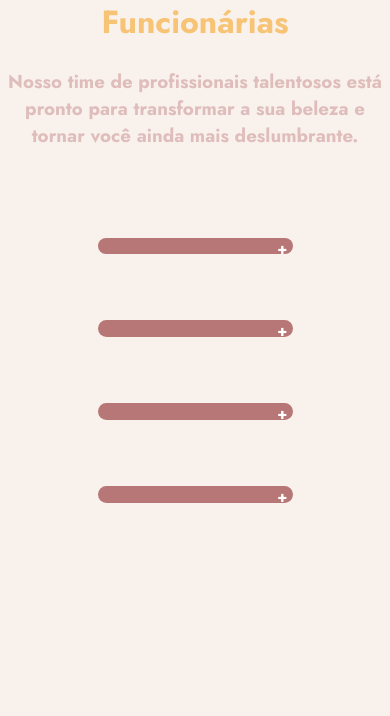
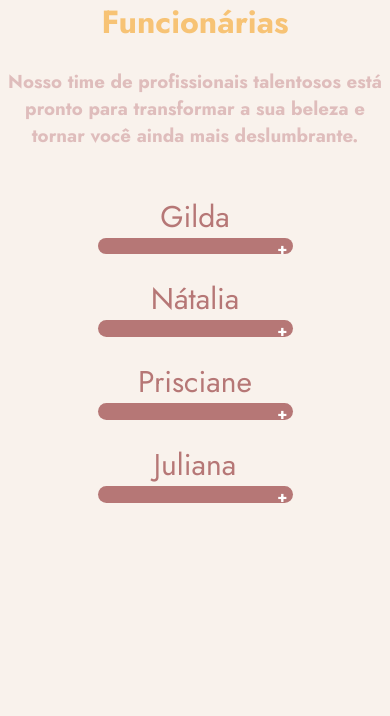
Before and after one commit to serya012/projetoSalaoPI, a PHP site: page /paginas/equipe.html in a window 390 px wide. Shown: the part 128-844 px from the top of the page. Run offline with PHP 8.4, Linux system fonts and the light colour scheme.

Commit message:
Equipe estava igual ao serviço,entao so repeti

```diff
--- a/css/estiloequipe.css
+++ b/css/estiloequipe.css
@@ -127,3 +127,90 @@
 width: 40px;
 height: 40px;
 }
+
+/*RESPONSIVIDADE*/
+
+@media screen and (max-width: 1980px) {
+  .texthighcolapse{
+    color: #B67776;
+    font-size: 30px;
+    margin-left: -80vh;
+  }
+}
+
+@media screen and (max-width: 1769px) {
+  .texthighcolapse{
+    color: #B67776;
+    font-size: 30px;
+    margin-left: -110vh;
+}
+}
+@media screen and (max-width: 1670px) {
+  .texthighcolapse{
+    color: #B67776;
+    font-size: 30px;
+    margin-left: -100vh;
+}
+}
+@media screen and (max-width: 1533px) {
+  .texthighcolapse{
+    color: #B67776;
+    font-size: 30px;
+    margin-left: -90vh;
+}
+}
+@media screen and (max-width: 1429px) {
+  .texthighcolapse{
+    color: #B67776;
+    font-size: 30px;
+    margin-left: -80vh;
+}
+}
+@media screen and (max-width: 1326px) {
+  .texthighcolapse{
+    color: #B67776;
+    font-size: 30px;
+    margin-left: -100vh;
+}
+}
+
+@media screen and (max-width: 1226px) {
+  .texthighcolapse{
+    color: #B67776;
+    font-size: 30px;
+    margin-left: -80vh;
+}
+}
+@media screen and (max-width: 1054px) {
+  .texthighcolapse{
+    color: #B67776;
+    font-size: 30px;
+    margin-left: -70vh;
+}
+}
+
+@media screen and (max-width: 994px) {
+  .texthighcolapse{
+    color: #B67776;
+    font-size: 30px;
+    margin-left: -60vh;
+}
+}
+
+
+@media screen and (max-width: 828px) {
+  .texthighcolapse{
+    color: #B67776;
+    font-size: 30px;
+    margin-left: -50vh;
+
+}
+}
+
+@media screen and (max-width: 780px) {
+  .texthighcolapse{
+    color: #B67776;
+    font-size: 30px;
+    margin-left: -0vh;
+}
+}
--- a/index.html
+++ b/index.html
@@ -7,9 +7,8 @@
   <meta name="viewport" content="width=device-width, initial-scale=1.0">
   <link rel="stylesheet" href="./css/estilo.css">
   <link rel="stylesheet" href="./css/estiloMenu.css">
+  <link rel="stylesheet" href="./css/estiloServ.css">
   <link rel="stylesheet" href="https://cdn.jsdelivr.net/npm/swiper/swiper-bundle.min.css" />
-  <link rel="stylesheet" href="./css/estiloserv.css">
-
   <link rel="preconnect" href="https://fonts.googleapis.com">
   <link rel="preconnect" href="https://fonts.gstatic.com" crossorigin>
   <link
--- a/paginas/equipe.html
+++ b/paginas/equipe.html
@@ -5,7 +5,7 @@
     <meta http-equiv="X-UA-Compatible" content="IE=edge" />
     <meta name="viewport" content="width=device-width, initial-scale=1.0" />
     <link rel="stylesheet" href="../css/estiloMenu.css" />
-    <link rel="stylesheet" href="../css/estiloequipe.css" />
+    <link rel="stylesheet" href="../css/estiloEquipe.css" />
 
     <link rel="preconnect" href="https://fonts.googleapis.com" />
     <link rel="preconnect" href="https://fonts.gstatic.com" crossorigin />
--- a/paginas/servicos.html
+++ b/paginas/servicos.html
@@ -5,7 +5,7 @@
     <meta http-equiv="X-UA-Compatible" content="IE=edge" />
     <meta name="viewport" content="width=device-width, initial-scale=1.0" />
     <link rel="stylesheet" href="../css/estiloMenu.css" />
-    <link rel="stylesheet" href="../css/estiloservico.css" />
+    <link rel="stylesheet" href="../css/estiloServico.css" />
 
     <link rel="preconnect" href="https://fonts.googleapis.com" />
     <link rel="preconnect" href="https://fonts.gstatic.com" crossorigin />
```
